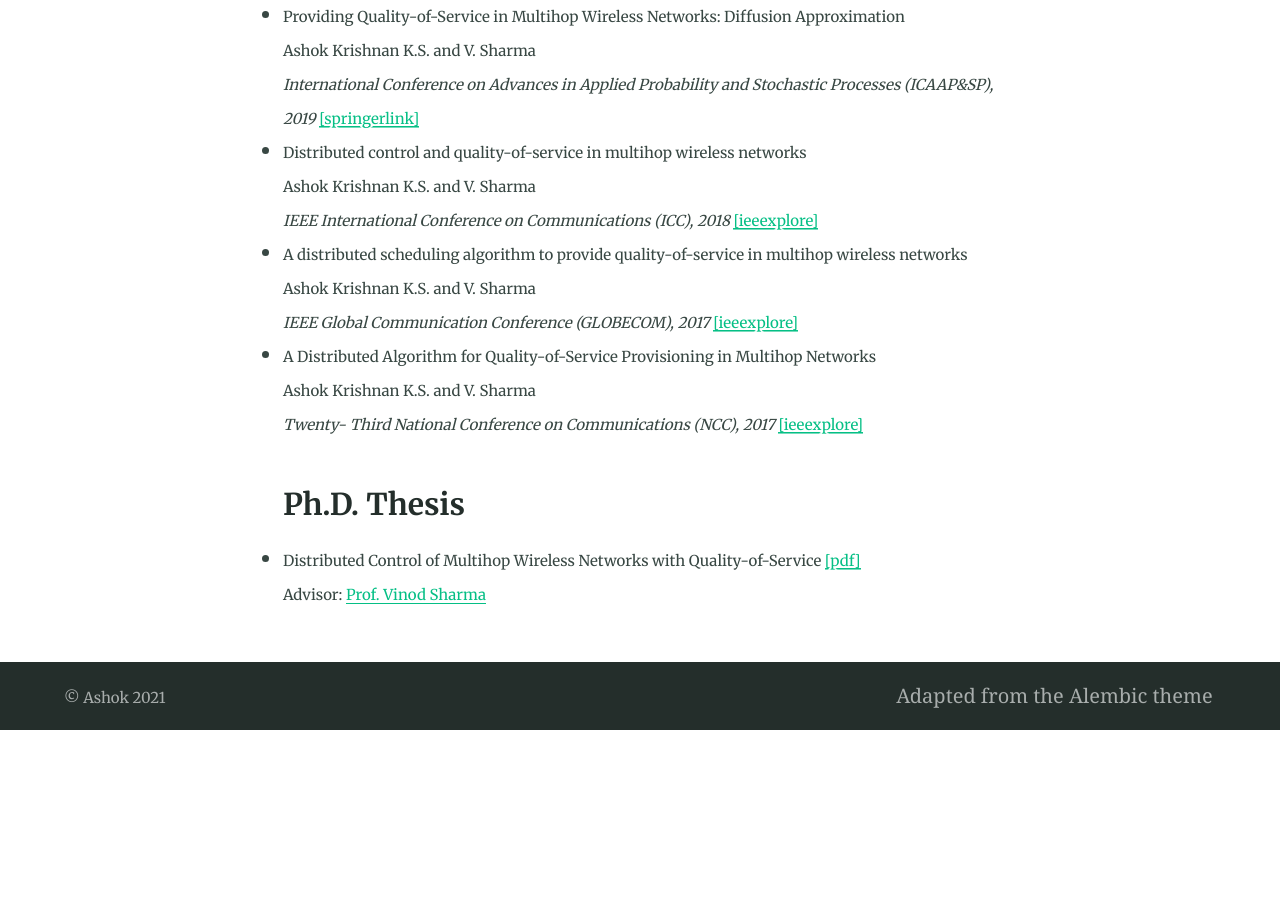
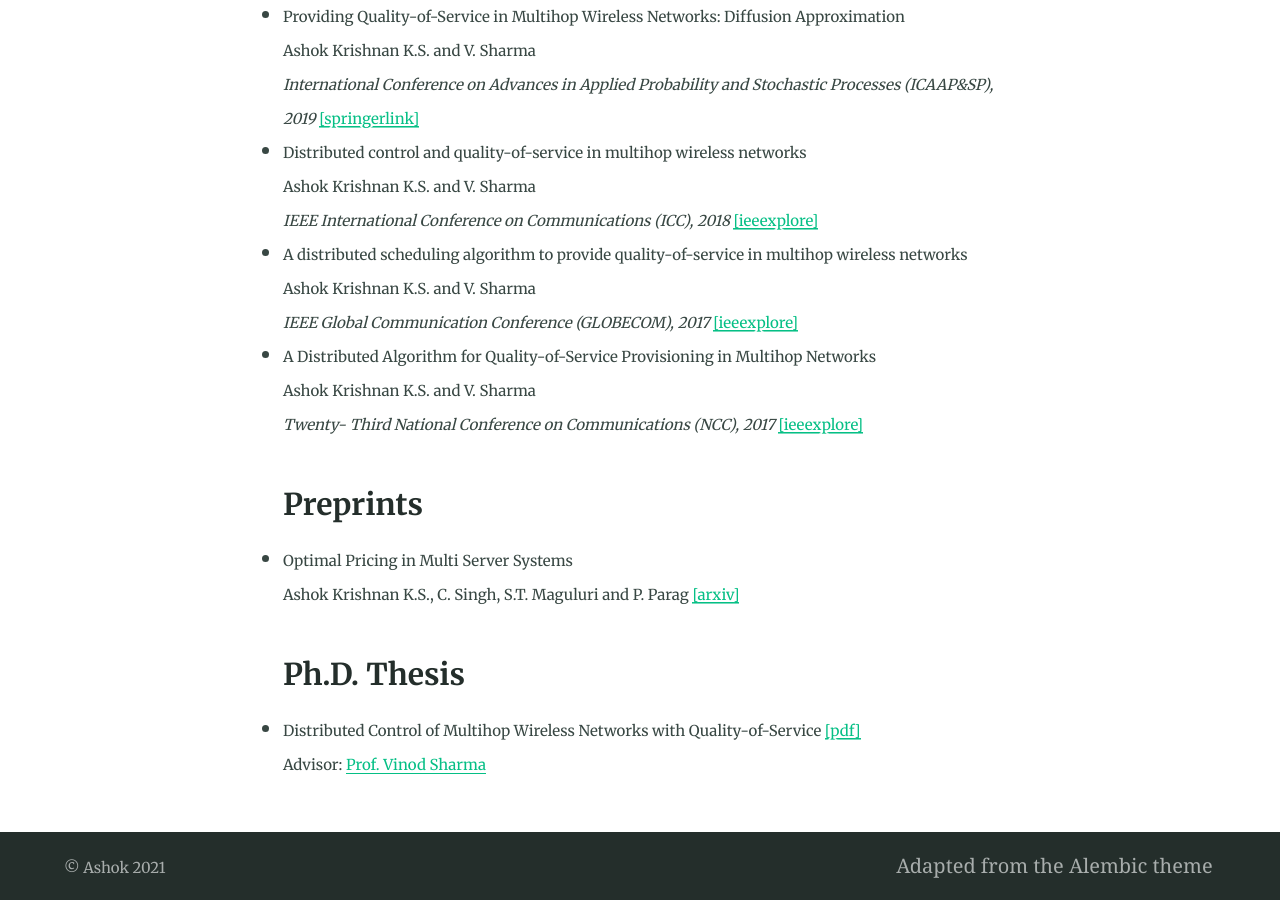
Before and after one commit to ashokkri/ashokkri.github.io, a Jekyll site: the page built from index.md, in a window 1280 px wide and 900 px high, scrolled down 1602 px. Built offline with Jekyll 4.4.1, drawn with Linux system fonts in a browser that asks for light colours; before the commit the page ends 2332 px from its top, so only the background shows below that.

Commit message:
Update index.md

```diff
--- a/index.md
+++ b/index.md
@@ -57,6 +57,10 @@ I obtained my Ph.D. from the Indian Institute of Science (IISc), Bangalore in 20
    Ashok Krishnan K.S. and V. Sharma
    *Twenty- Third National Conference on Communications (NCC), 2017* [[ieeexplore]](https://ieeexplore.ieee.org/document/8077094)</small>
 
+### Preprints
+  - <small>Optimal Pricing in Multi Server Systems
+  Ashok Krishnan K.S., C. Singh, S.T. Maguluri and P. Parag  [[arxiv]](https://arxiv.org/pdf/2105.02002.pdf)
+
 ### Ph.D. Thesis
 
    - <small>Distributed Control of Multihop Wireless Networks with Quality-of-Service [[pdf]](https://ashokkri.github.io/pdfs/thesis_ashok.pdf)
```
